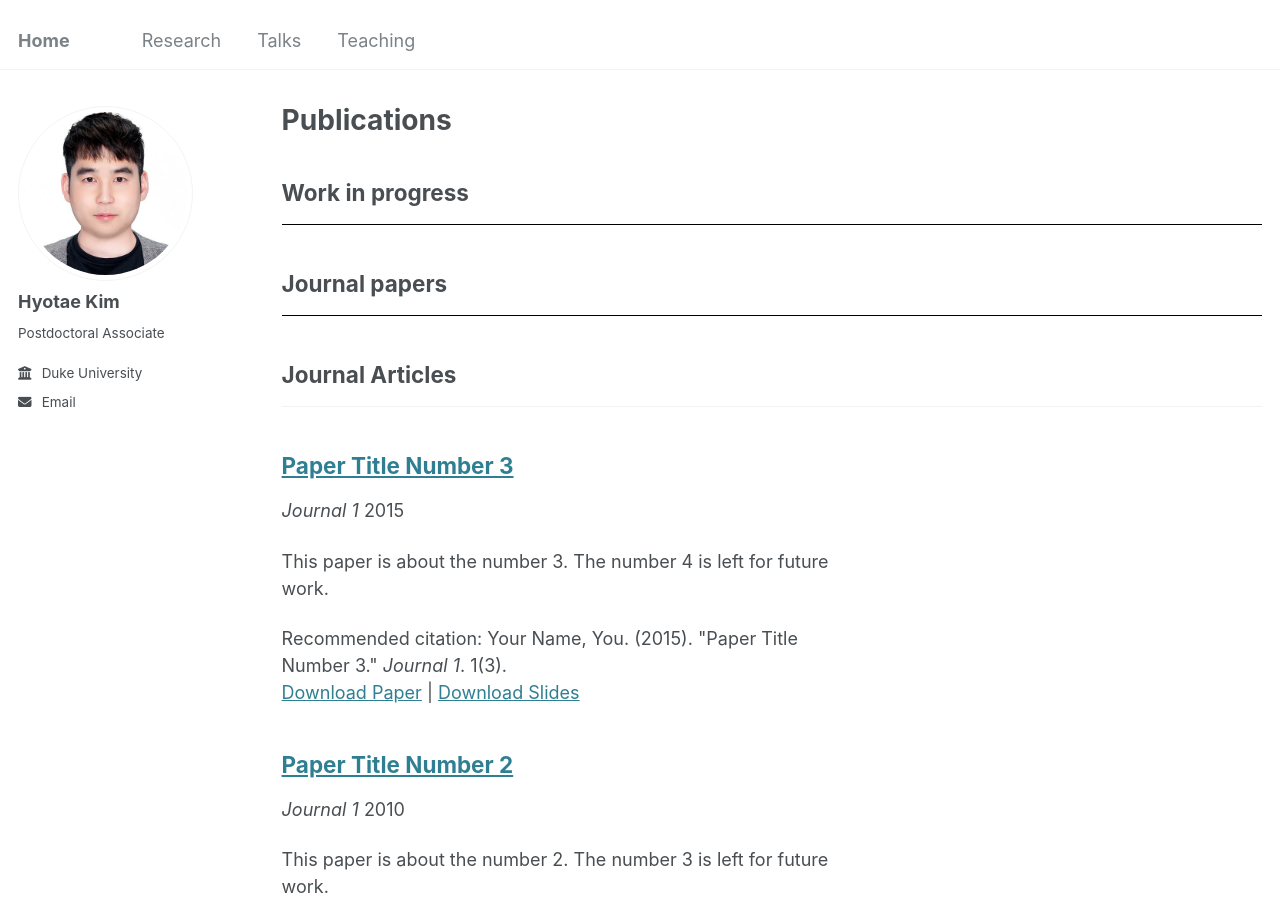
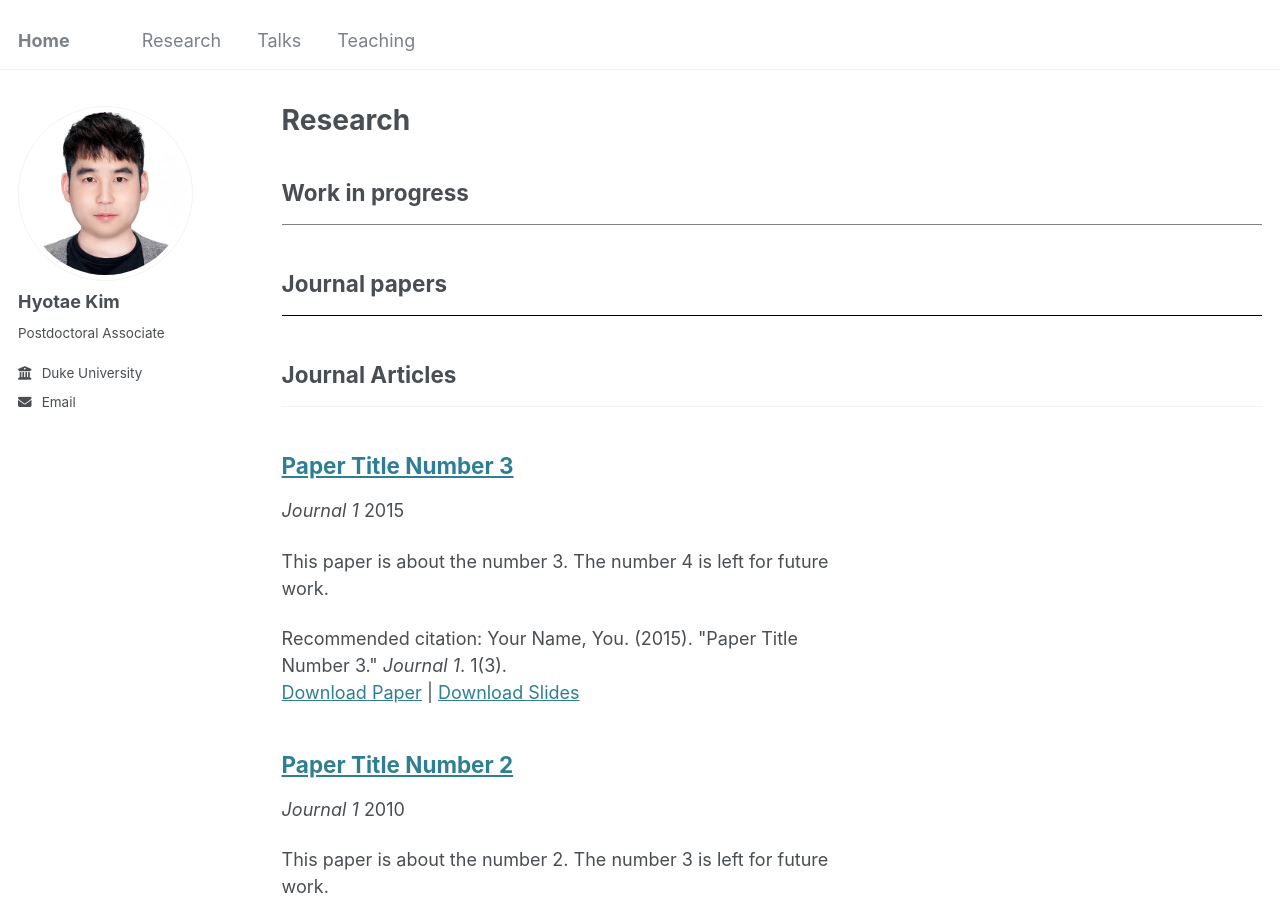
Before and after one commit to HyotaeKim/HyotaeKim.github.io, a Jekyll site: the page built from _pages/publications.html, in a window 1280 px wide and 900 px high. Built offline with Jekyll 4.4.1, drawn with Linux system fonts in a browser that asks for light colours.

Commit message:
Update publications.html

```diff
--- a/_pages/publications.html
+++ b/_pages/publications.html
@@ -1,6 +1,6 @@
 ---
 layout: archive
-title: "Publications"
+title: "Research"
 permalink: /publications/
 author_profile: true
 ---
@@ -12,7 +12,7 @@ author_profile: true
 {% include base_path %}
 
 <div><h2> Work in progress </h2></div>
-<hr style="border-color:black;">
+<hr style="border-color:gray;">
 {% for post in site.research reversed %}
   {% if post.PublicationStatus == 'Published' %}
     {% include archive-single.html %}
```
